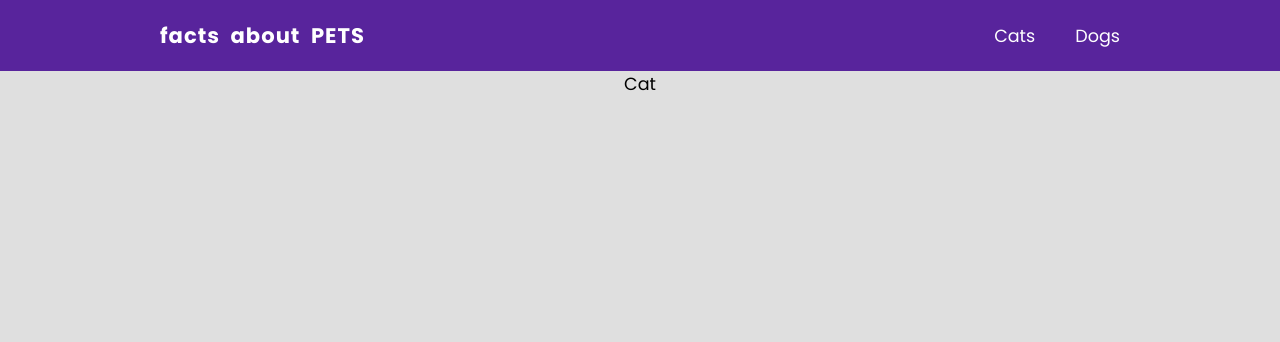
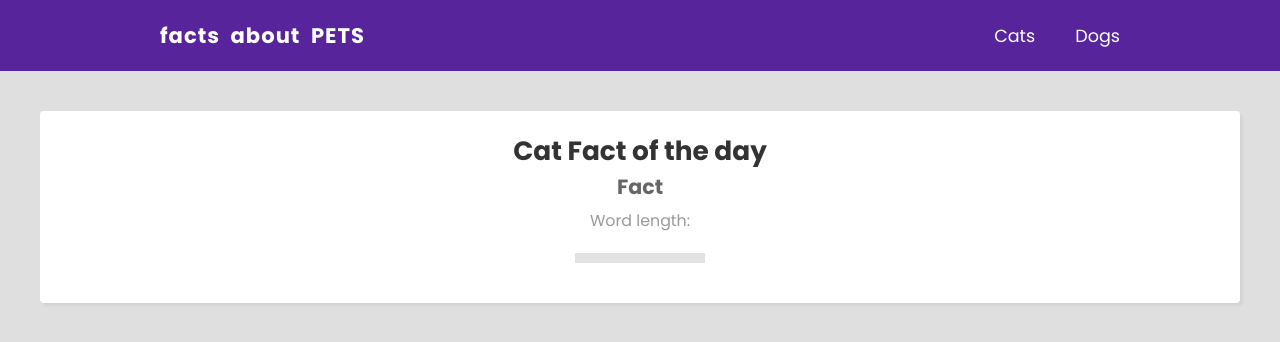
Before and after one commit to narendra28051991/FACTS-ABOUT-PETS, a React (Create React App) app: page / in a window 1280 px wide. Shown: the top 342 px of the page. Built offline with nearby package versions, Linux system fonts and the light colour scheme.

Commit message:
cat page created

```diff
--- a/src/pages/cat/Cat.css
+++ b/src/pages/cat/Cat.css
@@ -0,0 +1,44 @@
+.fact-list {
+    max-width: 1200px;
+    margin: 40px auto;
+}
+.fact-list .fact {
+    background: #FFF;
+    color: #333;
+    padding: 20px;
+    border-radius: 4px;
+    box-shadow: 3px 3px 3px rgba(0, 0, 0, 0.05);
+    transition: 0.3s ease;
+    position: relative;
+}
+.fact-list .fact h3 {
+    margin-bottom: 6px;
+    color: #666;
+}
+.fact-list .fact p {
+    font-size: 0.9em;
+    color: #999;
+}
+.fact-list .fact div {
+    font-size: 0.7em;
+    color: #555;
+    margin: 20px 0;
+}
+.fact-list .fact a {
+    margin: 0 auto;
+    padding: 5px;
+    width: 120px;
+    display: block;
+    text-decoration: none;
+    text-align: center;
+    background-color: #E2E2E2;
+    color: #555;
+    font-size: 0.9em;
+}
+.fact-list .fact:hover {
+    transform: rotate(3deg);
+}
+.fact-list .fact a:hover {
+    color: #E2E2E2;
+    background-color: #555;
+}
--- a/src/pages/cat/Cat.js
+++ b/src/pages/cat/Cat.js
@@ -1,10 +1,18 @@
+// routes
+import { Link } from 'react-router-dom';
+
 // styles
 import './Cat.css';
 
 export default function Cat() {
   return (
-    <div>
-      Cat
+    <div className='fact-list'>
+      <div className='fact'>
+        <h2>Cat Fact of the day</h2>
+        <h3>Fact</h3>
+        <p>Word length: </p>
+        <div><Link to='/cat'></Link></div>
+      </div>
     </div>
   )
 }
```
Also changed, not shown: src/index.css (line endings or trailing spaces).
